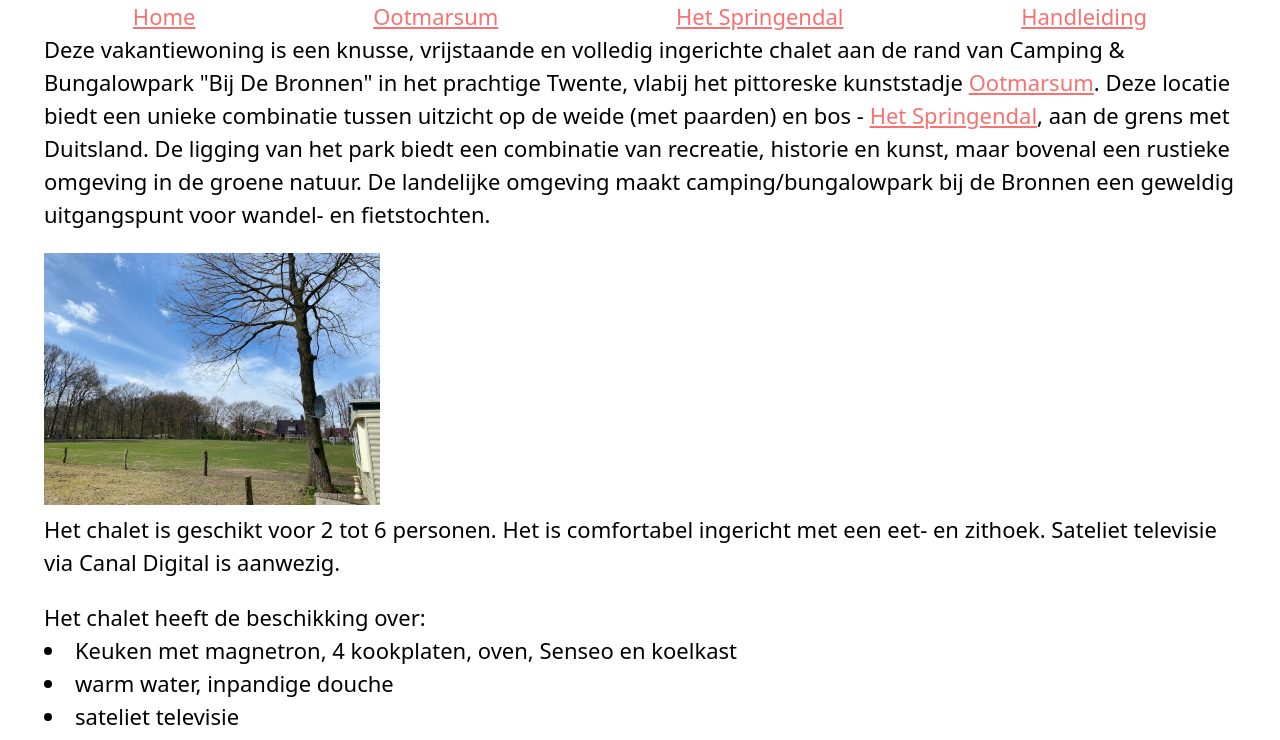
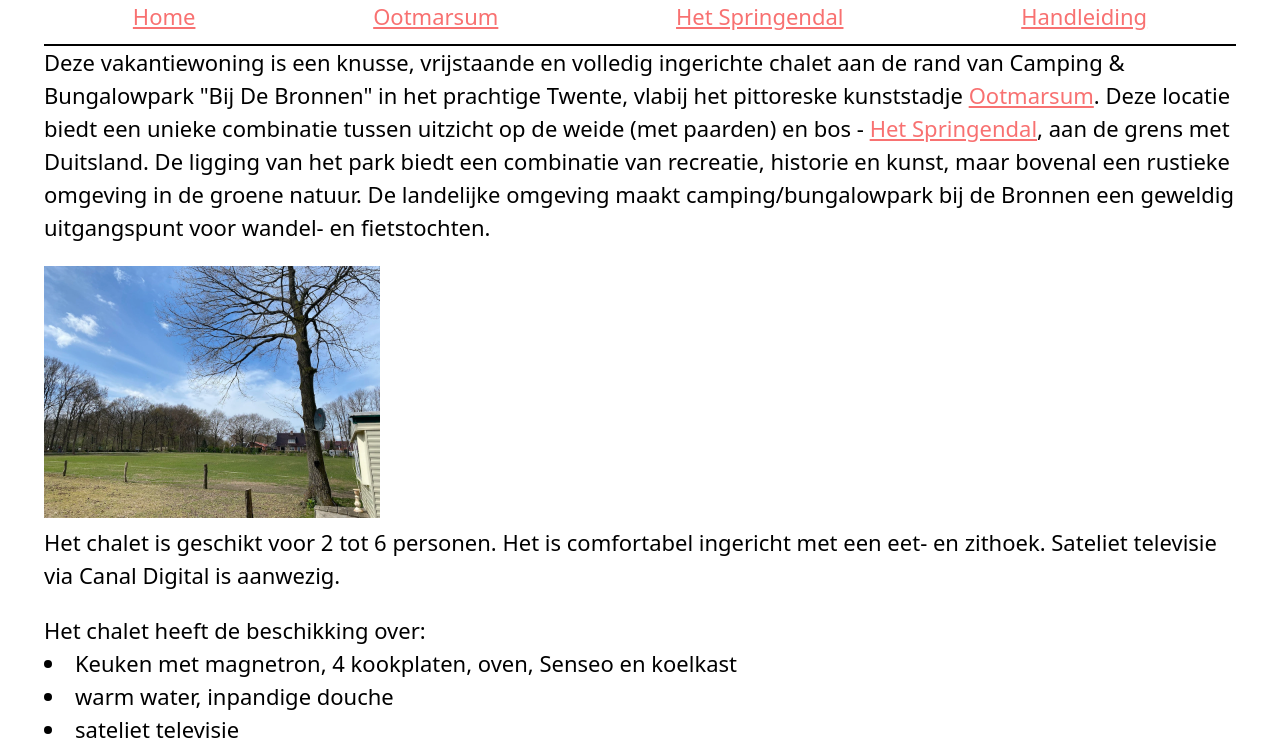
Before and after one commit to funky-monkey/ootmarsum, a Next.js app: page / in a window 1280 px wide. Shown: the top 740 px of the page. Built offline with nearby package versions, Linux system fonts and the light colour scheme.

Commit message:
fixes top 'menu'

```diff
--- a/src/components/layout.tsx
+++ b/src/components/layout.tsx
@@ -35,7 +35,7 @@ const Layout = ({ children, title }: Props) => (
       <meta property="og:image:height" content="400" />
     </Head>
     <section className="container antialiased min-w-full min-h-screen bg-white text-black dark:bg-black dark:text-white px-2 md:px-8">
-      <header className="flex flex-row w-full justify-around">
+      <header className="flex flex-row flex-wrap w-full justify-around pb-2 border-b-2 border-black dark:border-white">
         <Link href={`/`}>
           <a className="link">Home</a>
         </Link>
```
